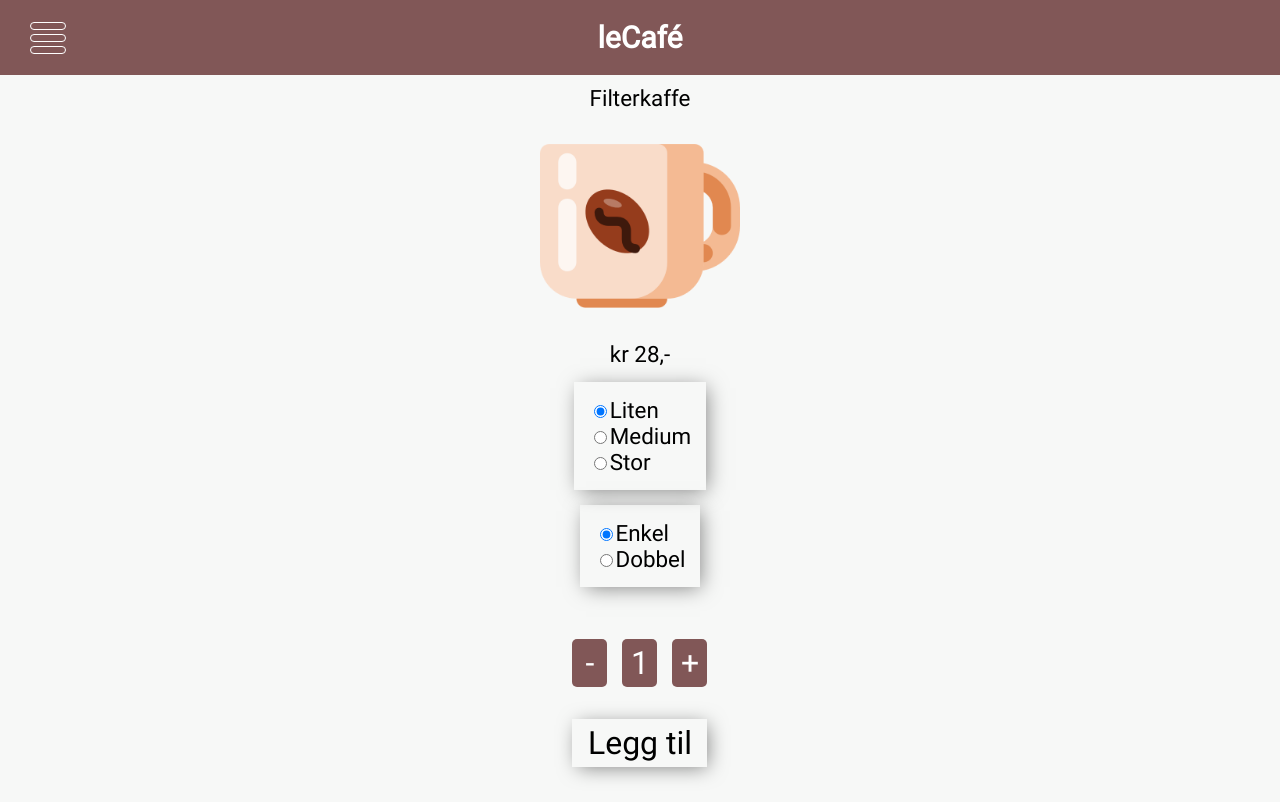
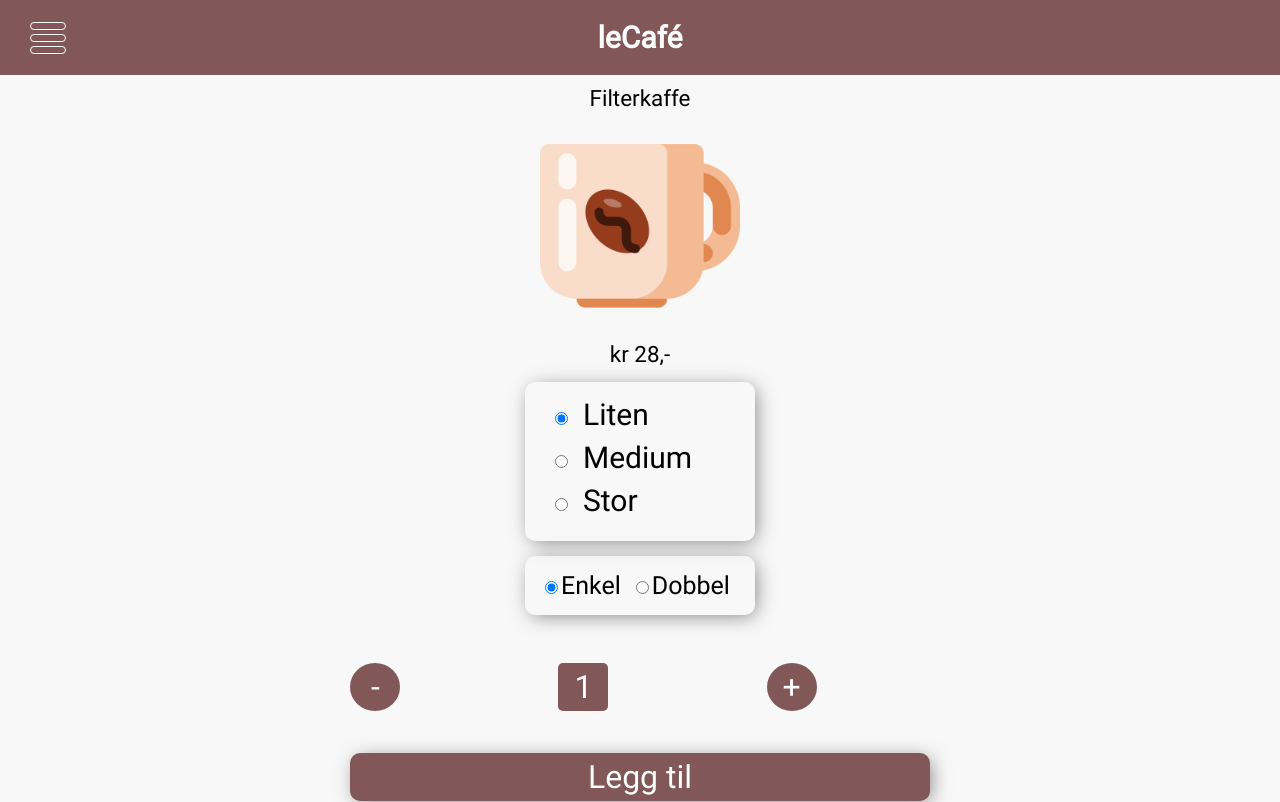
Before and after one commit to Sarahcvd/eksamen-ds3801, a React (Create React App) app: page /HotDrinks/1 in a window 1280 px wide. Built offline with nearby package versions, Linux system fonts and the light colour scheme.

Commit message:
ProductPage design fix and tweak. Added buttonActive

```diff
--- a/src/Components/Product.jsx
+++ b/src/Components/Product.jsx
@@ -3,6 +3,7 @@ import { useParams, useHistory } from "react-router-dom";
 import { OrderContext } from "../orderContext";
 import SizeSelector from "./selectors/SizeSelector";
 import TypeSelector from "./selectors/TypeSelector";
+import '../../src/buttonActive.css'
 
 const Product = (props) => {
   //useState and props products/setProducts
@@ -34,33 +35,31 @@ const Product = (props) => {
   const productCountSectionStyle = {
     displat: "grid",
     gridTemplateRows: "auto auto",
-    margin: "auto",
+    margin: "1px 1px 1px 1px",
     fontSize: "xx-large",
-    padding: "5px"
+    padding: "0px"
   }
 
   const countSectionStyle = {
     display: "grid",
     gridTemplateColumns: "auto auto auto",
-    gridGap:"15px"
+    gridGap:"45px"
   }
 
   const decreaseCountStyle = {
     gridColumn: "1",
     textAlign:"center",
-    backgroundColor: "#815757",
-    borderRadius: "5px",
-    width: "25px",
-    color: "white",
+    borderRadius: "100%",
+    width: "40px",
     padding: "5px"
   }
 
   const countStyle = {
     gridColumn: "2",
     textAlign: "center",
+    borderRadius: "5px",
+    width: "40px",
     backgroundColor: "#815757",
-    borderRadius: "5px",
-    width: "25px",
     color: "white",
     padding: "5px"
   }
@@ -68,10 +67,8 @@ const Product = (props) => {
   const increaseCountStyle = {
     gridColumn: "3",
     textAlign: "center",
-    backgroundColor: "#815757",
-    borderRadius: "5px",
-    width: "25px",
-    color: "white",
+    borderRadius: "100%",
+    width: "40px",
     padding: "5px"
   }
 
@@ -79,7 +76,7 @@ const Product = (props) => {
     gridRow: "2",
     textAlign: "center",
     boxShadow: "3px 3px 20px -3px rgba(0, 0, 0, 0.5)",
-    padding: "5px"
+    padding: "5px",
   }
 
   useEffect(() => {
@@ -162,11 +159,11 @@ const Product = (props) => {
       />
       <div style={productCountSectionStyle}>
         <div style={countSectionStyle}>
-          <p style={decreaseCountStyle} onClick={decreaseCount}>-</p>
+          <p className="countStyle" style={decreaseCountStyle} onClick={decreaseCount}>-</p>
           <p style={countStyle}>{count}</p>
-          <p style={increaseCountStyle} onClick={increaseCount}>+</p>
+          <p className="countStyle"  style={increaseCountStyle} onClick={increaseCount}>+</p>
         </div>
-        <div style={addBtnStyle} onClick={addOrderToCart}>Legg til</div>
+        <div id="addBtnStyle"style={addBtnStyle} onClick={addOrderToCart}>Legg til</div>
       </div>
     </div>
   );
--- a/src/Components/selectors/SizeSelector.jsx
+++ b/src/Components/selectors/SizeSelector.jsx
@@ -6,11 +6,18 @@ const SizeSelector = (props) => {
   const gridItem = {
     margin: "auto",
     padding: "15px",
-    boxShadow: "3px 3px 20px -3px rgba(0, 0, 0, 0.5)"
+    boxShadow: "3px 3px 20px -3px rgba(0, 0, 0, 0.5)",
+    width: "200px",
+    borderRadius: "10px",
+    fontSize: "30px"
   }
 
   function handleSizeChange(changeEvent) {
     props.setSelectedSize(changeEvent.target.value);
+  }
+
+  const mediumStyle = {
+    margin: "15px",
   }
 
   return (
@@ -18,7 +25,7 @@ const SizeSelector = (props) => {
       <form>
         <div className="radio">
           <label>
-            <input
+            <input style={mediumStyle}
               type="radio"
               value="liten"
               checked={props.selectedSize === "liten"}
@@ -29,7 +36,7 @@ const SizeSelector = (props) => {
         </div>
         <div className="radio">
           <label>
-            <input
+            <input style={mediumStyle}
               type="radio"
               value="medium"
               checked={props.selectedSize === "medium"}
@@ -40,7 +47,7 @@ const SizeSelector = (props) => {
         </div>
         <div className="radio">
           <label>
-            <input
+            <input style={mediumStyle}
               type="radio"
               value="stor"
               checked={props.selectedSize === "stor"}
--- a/src/Components/selectors/TypeSelector.jsx
+++ b/src/Components/selectors/TypeSelector.jsx
@@ -6,19 +6,35 @@ const TypeSelector = (props) => {
   const gridItem = {
     margin: "auto",
     boxShadow: "3px 3px 20px -3px rgba(0, 0, 0, 0.5)",
-    padding: "15px"
+    padding: "15px",
+    width: "200px",
+    borderRadius: "10px",
   }
 
   function handleTypeChange(changeEvent) {
     props.setSelectedType(changeEvent.target.value);
   }
 
+  const formStyle = {
+    display: "grid",
+    gridTemplateColumns: "auto auto",
+    fontSize:"25px"
+  }
+
+  const doubleStyle = {
+    gridColumn: "2"
+  }
+
+  const simpleStyle = {
+    gridColumn: "1"
+  }
+
   return (
     <div style={gridItem}>
-      <form>
+      <form style={formStyle}>
         <div className="radio">
           <label>
-            <input
+            <input style={simpleStyle}
               type="radio"
               value="enkel"
               checked={props.selectedType === "enkel"}
@@ -29,7 +45,7 @@ const TypeSelector = (props) => {
         </div>
         <div className="radio">
           <label>
-            <input
+            <input style={doubleStyle}
               type="radio"
               value="dobbel"
               checked={props.selectedType === "dobbel"}
--- /dev/null
+++ b/src/buttonActive.css
@@ -0,0 +1,23 @@
+#addBtnStyle{
+    background-color: #815757;
+    transition: 200ms ease;
+    color: white;
+    border-radius: 10px;
+    margin-top: 10px;
+}
+
+#addBtnStyle:active{
+  background-color: white;
+  color: #815757;
+  border-color: #815757;
+}
+
+.countStyle{
+    background-color: #815757;
+    color: white;
+}
+
+.countStyle:active{
+    background-color: white;
+    color: #815757;
+}
--- a/src/styles2.css
+++ b/src/styles2.css
@@ -16,6 +16,15 @@ body{
 
 div{
     font-family: Roboto;
+}
+
+
+#addBtnStyle{
+    background-color: #F7F8F7;
+}
+
+#addBtnStyle:active{
+  background-color: #815757;
 }
 
 /* MAIN CONTAINER */
@@ -37,6 +46,7 @@ div{
     padding: 3px;
     background-color: #815757;
   }
+
 
 
 
```
